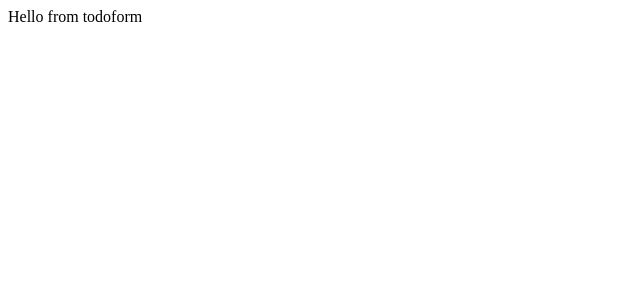
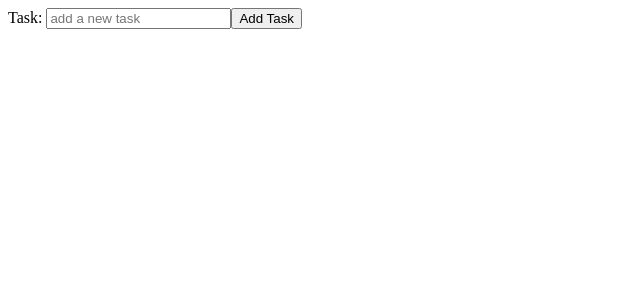
Before and after one commit to bloominstituteoftechnology/web-module-project-class-components, a React (Create React App) app: page / in a window 1280 px wide. Shown: the top 300 px of the page, without its empty margins (0-640 px from the left). Built offline with nearby package versions, Linux system fonts and the light colour scheme; the HTML template or start-up script is replaced by a standard one.

Commit message:
added onsubmit and on change to todoform to handle both input change and data submit

```diff
--- a/src/components/TodoForm.js
+++ b/src/components/TodoForm.js
@@ -8,9 +8,39 @@ class ToDoForm extends React.Component {
 		}
 	}
 
+	handleChange = (e) => {
+		this.setState({
+			...this.state,
+			newTask: e.target.value
+		})
+	}
+
+	handleSubmit = (e) => {
+		e.preventDefault()
+		this.props.addItem(this.state.newTask);
+		this.setState({
+			...this.state,
+			newTask: ''
+		})
+
+	}
+
 	render() {
 		return (
-			<div>Hello from todoform</div>
+			<div>
+				<form onSubmit={this.handleSubmit}>
+					<label htmlFor='addItem'>Task: {' '}
+						<input
+							type="text"
+							name="addItem"
+							placeholder="add a new task"
+							onChange={this.handleChange}/>
+						<button
+							type="submit">Add Task
+						</button>
+					</label>
+				</form>
+			</div>
 			)
 		}
 }
```
